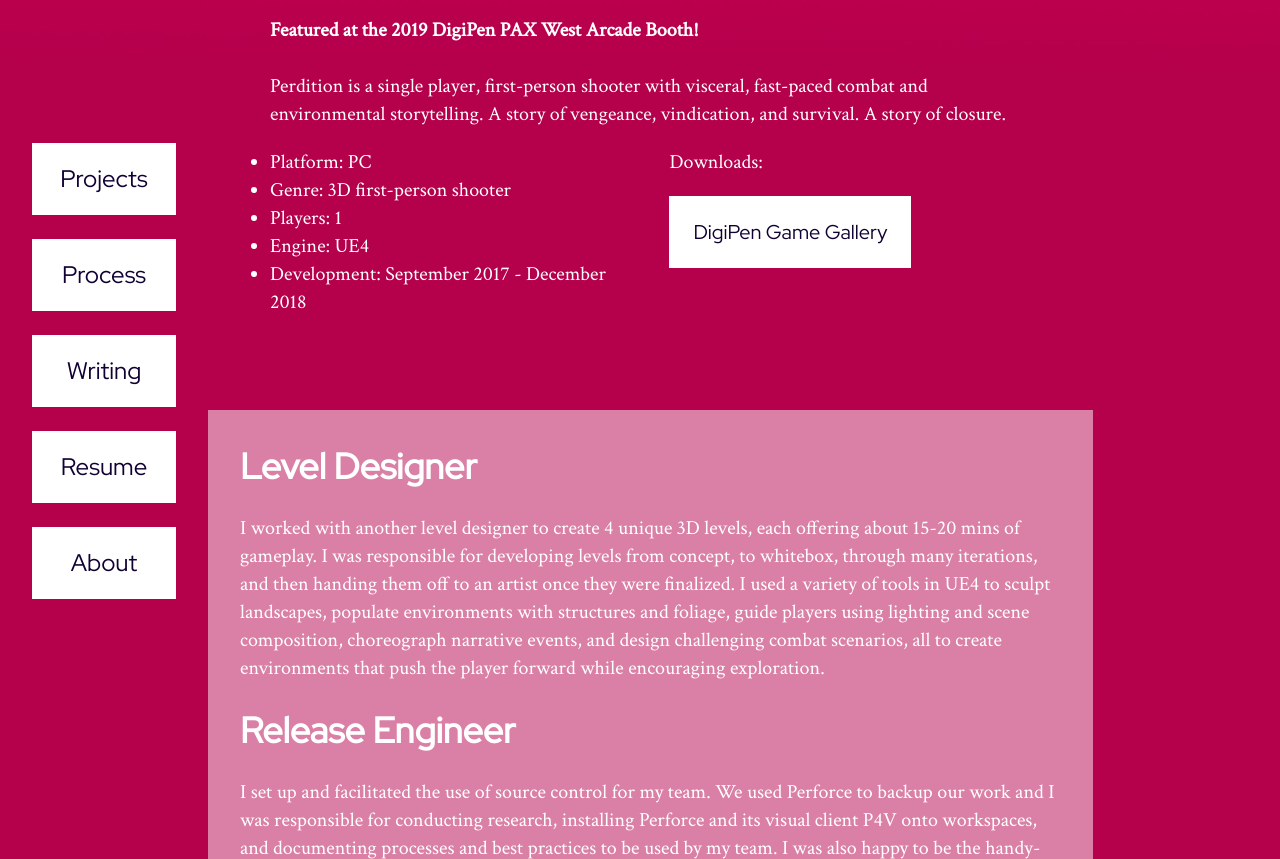
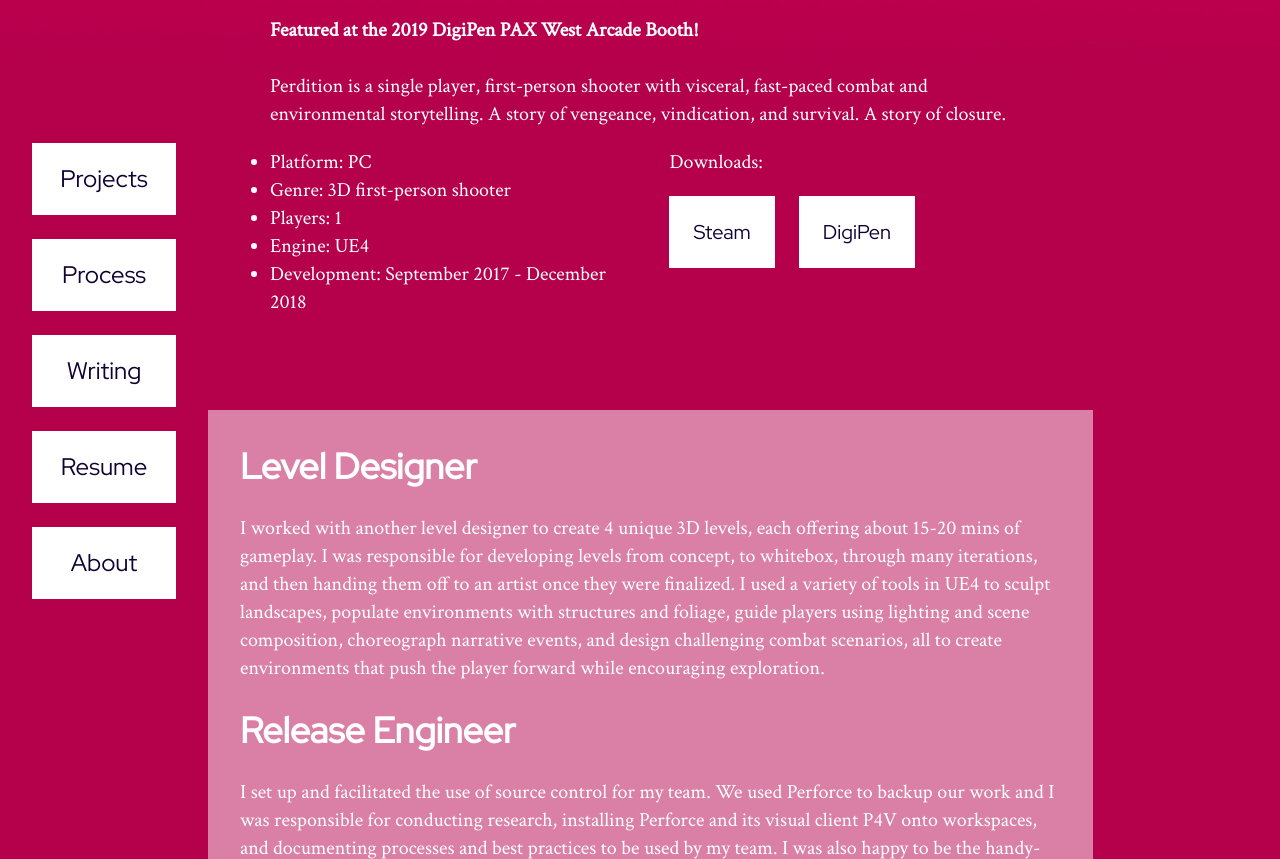
Before and after one commit to digigrant/digigrant.github.io, a Jekyll site: the page built from projects/perdition.html, in a window 1280 px wide and 900 px high, scrolled down 789 px, cut to the strip 41-900 px from the top of the window. Built offline with Jekyll 4.4.1, drawn with Linux system fonts in a browser that asks for light colours.

Commit message:
steam download

```diff
--- a/_data/downloads.yml
+++ b/_data/downloads.yml
@@ -1,5 +1,9 @@
 - game: perdition
-  desc: DigiPen Game Gallery
+  desc: Steam
+  link: https://store.steampowered.com/app/1137910
+
+- game: perdition
+  desc: DigiPen
   link: https://games.digipen.edu/games/perdition
 
 - game: diving-game
```
